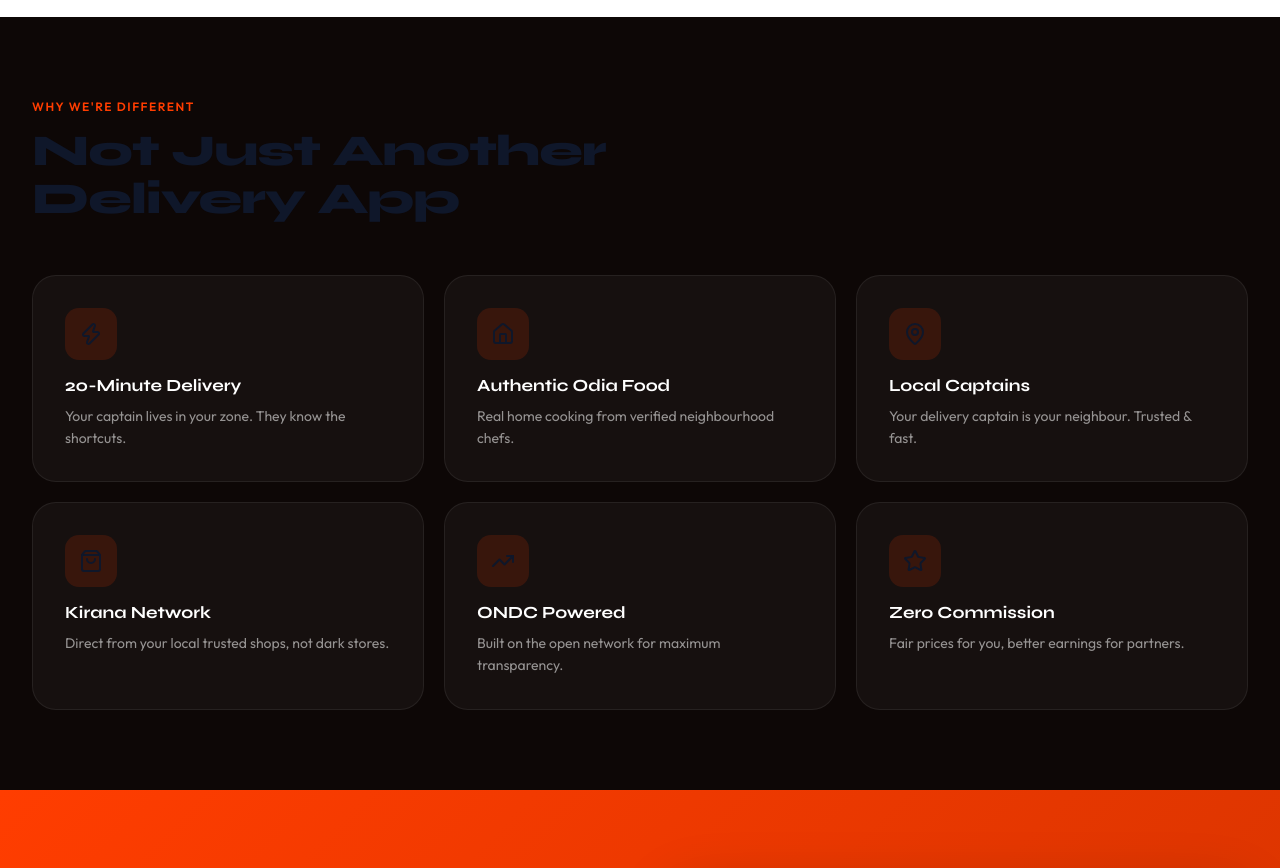
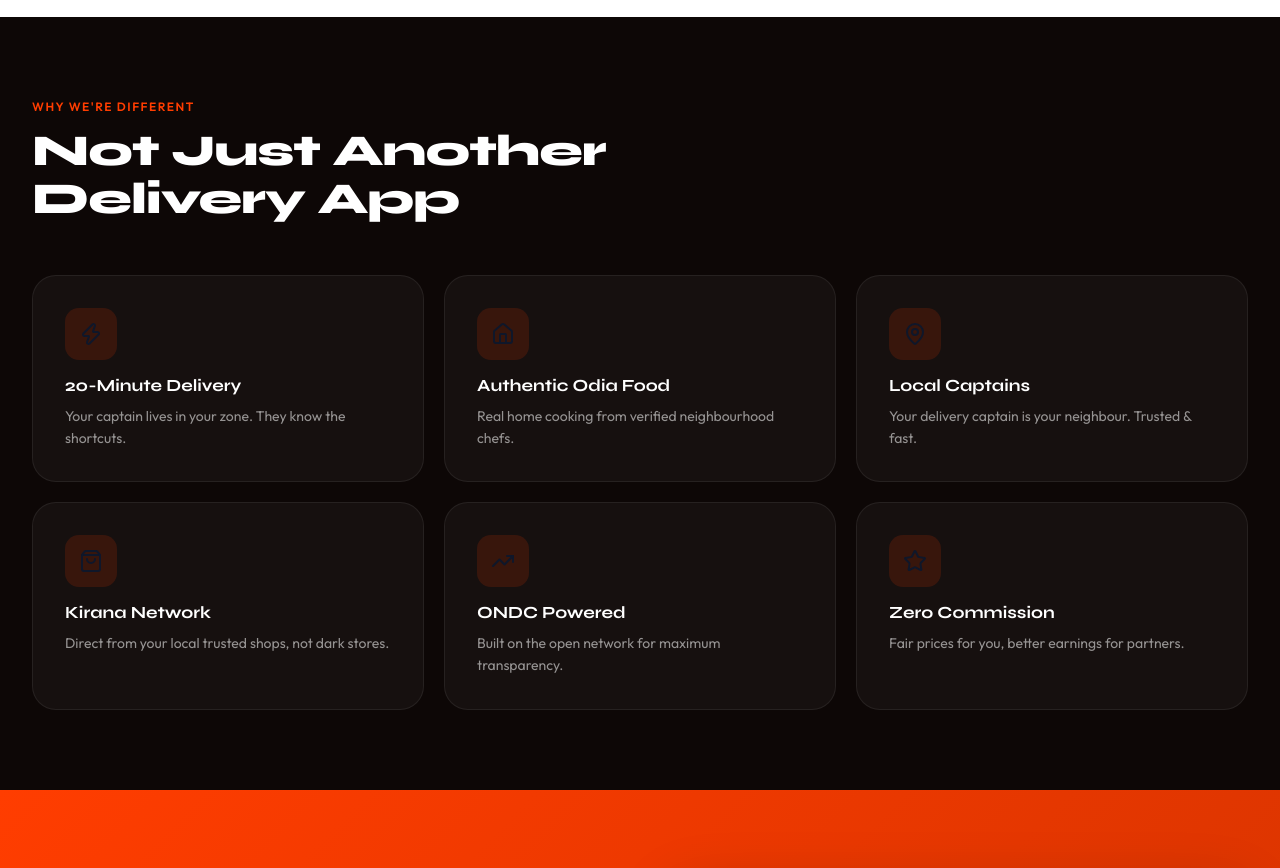
Before and after one commit to zingline-dev/TezDel, a React (Vite) app in the folder Frontend/TezDel_Web/: page / in a window 1280 px wide. Shown: the part 1380-2248 px from the top of the page. Built offline with nearby package versions, Linux system fonts and the light colour scheme.

Commit message:
style: change 'Not Just Another Delivery App' heading color to white in Home.tsx

```diff
--- a/Frontend/TezDel_Web/src/pages/Home.tsx
+++ b/Frontend/TezDel_Web/src/pages/Home.tsx
@@ -402,7 +402,7 @@ export default function Home() {
             variants={fadeInUp}
           >
             <p className="section-label-v3">Why we're different</p>
-            <h2 className="section-title-v3">Not Just Another<br />Delivery App</h2>
+            <h2 className="section-title-v3" style={{ color: '#ffffff' }}>Not Just Another<br />Delivery App</h2>
           </motion.div>
 
           <motion.div
```
